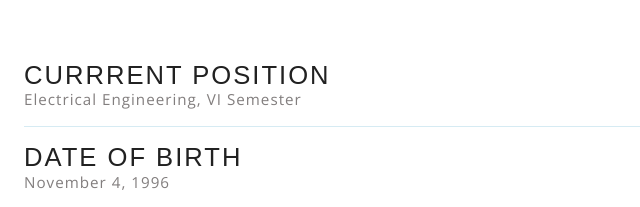
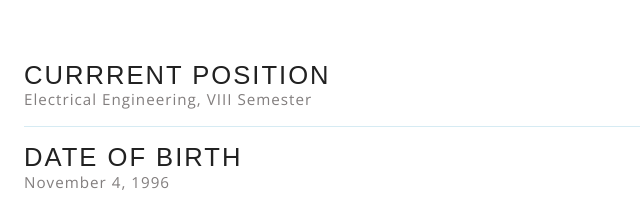
Before and after one commit to manasj04/manasj04.github.io, a plain HTML site: page index.html in a window 1280 px wide. Shown: the part 846-1053 px from the top of the page, 536-1176 px from the left. Drawn offline with nearby package versions, Linux system fonts and the light colour scheme; a web font is replaced by a local one.

Commit message:
Semester Updated

```diff
--- a/index.html
+++ b/index.html
@@ -121,7 +121,7 @@
 			<div class="col-md-7 w3ls-agile-left">
 				<div class="w3ls-agile-left-info">
 					<h4>Currrent Position</h4>
-					<p>Electrical Engineering, VI Semester</p>
+					<p>Electrical Engineering, VIII Semester</p>
 				</div>
 				<div class="w3ls-agile-left-info">
 					<h4>Date of Birth</h4>
```
